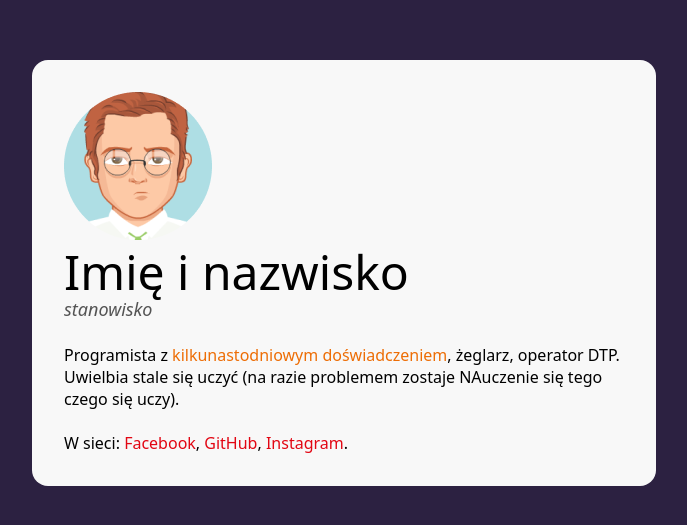
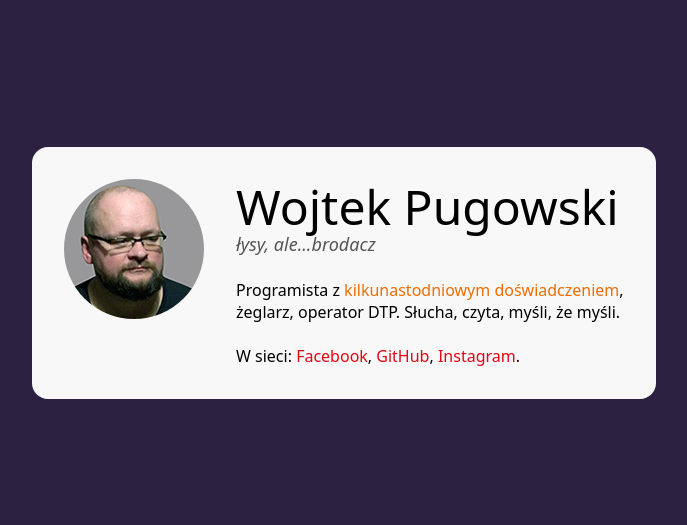
Before and after one commit to WojtekPugowski/business-card, a plain HTML site: page index.html in a window 1280 px wide. Shown: the part 127-652 px from the top of the page, without its empty margins (296-983 px from the left). Drawn offline with Linux system fonts and the light colour scheme.

Commit message:
structre ended

```diff
--- a/index.html
+++ b/index.html
@@ -10,22 +10,23 @@
   <body>
     <main class="main">
       <article class="person">
-        <img class="person__image" src="./avatar.png" alt="avatar" />
+        <img class="person__image" src="./wojciech_pugowski.jpg" alt="avatar" />
+        <div>
           <header class="person__header">
-          <h1 class="person__name">Imię i nazwisko</h1>
-          <p class="person__position">stanowisko</p>
+            <h1 class="person__name">Wojtek Pugowski</h1>
+            <p class="person__position">łysy, ale...brodacz</p>
           </header>
           <p class="person_description person_description--with-margin">
             Programista z
             <strong class="special">kilkunastodniowym doświadczeniem</strong>,
-          żeglarz, operator DTP. Uwielbia stale się uczyć (na razie problemem
-          zostaje NAuczenie się tego czego się uczy).
+            żeglarz, operator DTP. Słucha, czyta, myśli, że myśli.
           </p>
           <p class="person_description">
             W sieci: <a class="person__link" href="#">Facebook</a>,
             <a class="person__link" href="#">GitHub</a>,
             <a class="person__link" href="#">Instagram</a>.
           </p>
+        </div>
       </article>
     </main>
   </body>
--- a/style.css
+++ b/style.css
@@ -25,6 +25,8 @@ body {
 }
 
 .person {
+    display: flex;
+    align-items: flex-start;
 }
 
 .person__header {
@@ -47,6 +49,12 @@ body {
   font-weight: normal;
 }
 
+.person__image {
+    margin-right: 32px;
+    width: 148px;
+    border-radius: 50%;
+}
+
 .person__position {
   font-size: 18px;
   color: #545454;
```
Also changed, not shown: wojciech_pugowski.jpg (added). Lines whose indentation alone changed are shown as unchanged.
